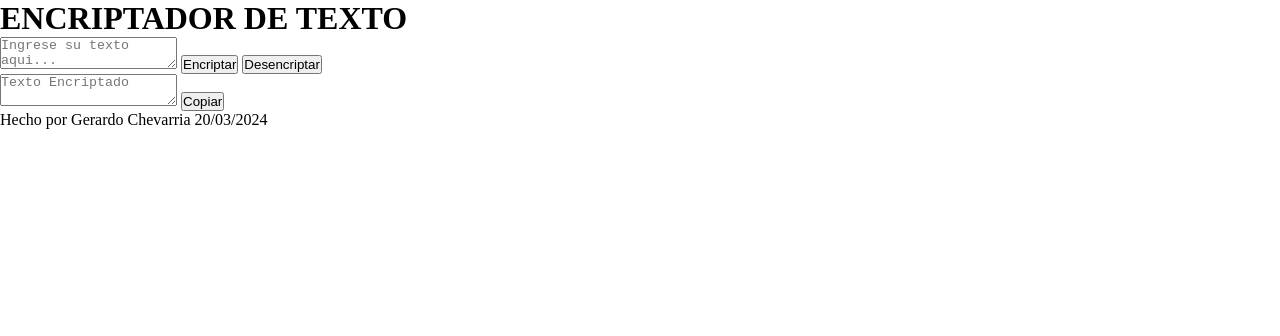
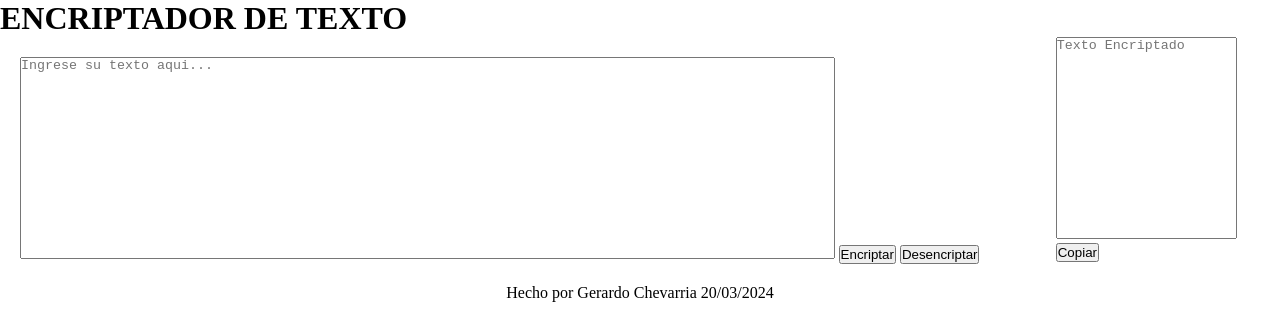
Before and after one commit to GerardoJCR/Callenge-Encriptador-de-Texto, a plain HTML site: page index.html in a window 1280 px wide. Drawn offline with Linux system fonts and the light colour scheme.

Commit message:
Implementacion de diseño basico

```diff
--- a/index.html
+++ b/index.html
@@ -16,12 +16,12 @@
 
                 <div class="contenedor__entrada">
                     <textarea  id="entrada-input" placeholder="Ingrese su texto aqui..."></textarea>
-                    <button onclick="encriptar()">Encriptar</button>
-                    <button onclick="desencriptar()">Desencriptar</button>
+                    <button onclick="encriptar();">Encriptar</button>
+                    <button onclick="desencriptar();">Desencriptar</button>
                 </div>
                 <div class="contenedor__salida">
                     <textarea  id="salida-input" placeholder="Texto Encriptado"></textarea>
-                    <button>Copiar</button>
+                    <button onclick="copiar();">Copiar</button>
                 </div>
 
             </div>
--- a/style.css
+++ b/style.css
@@ -1,4 +1,28 @@
 *{
     padding: 0;
     margin: 0;
+    /* background-color: black;
+    color: white; */
 }
+
+.contenedor {
+    display: flex;
+    justify-content: space-between; /*Esto me ayudara a separar los contenedores*/
+    align-items: flex-start;
+}
+
+.contenedor__entrada, .salida{
+    flex: 1; /*Ambos ocuparan el mismo espacio*/
+    padding: 20px;
+    box-sizing: border-box;
+}
+
+.contenedor__entrada textarea, .contenedor__salida textarea{
+    width: 80%;
+    height: 200px;
+    resize: none; /*Evitamos redimensionamiento del textarea*/
+}
+
+footer{
+    text-align: center;
+}
```
